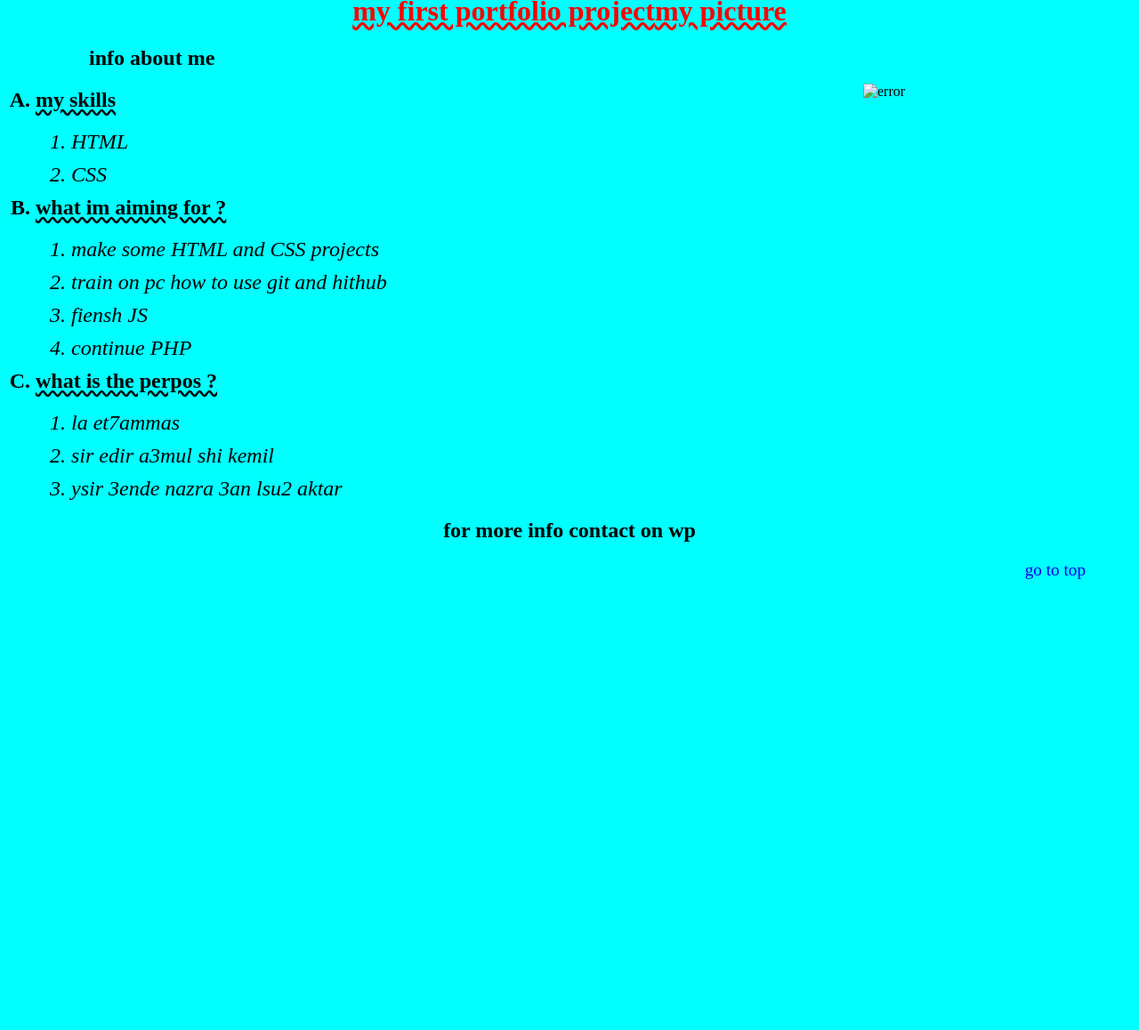
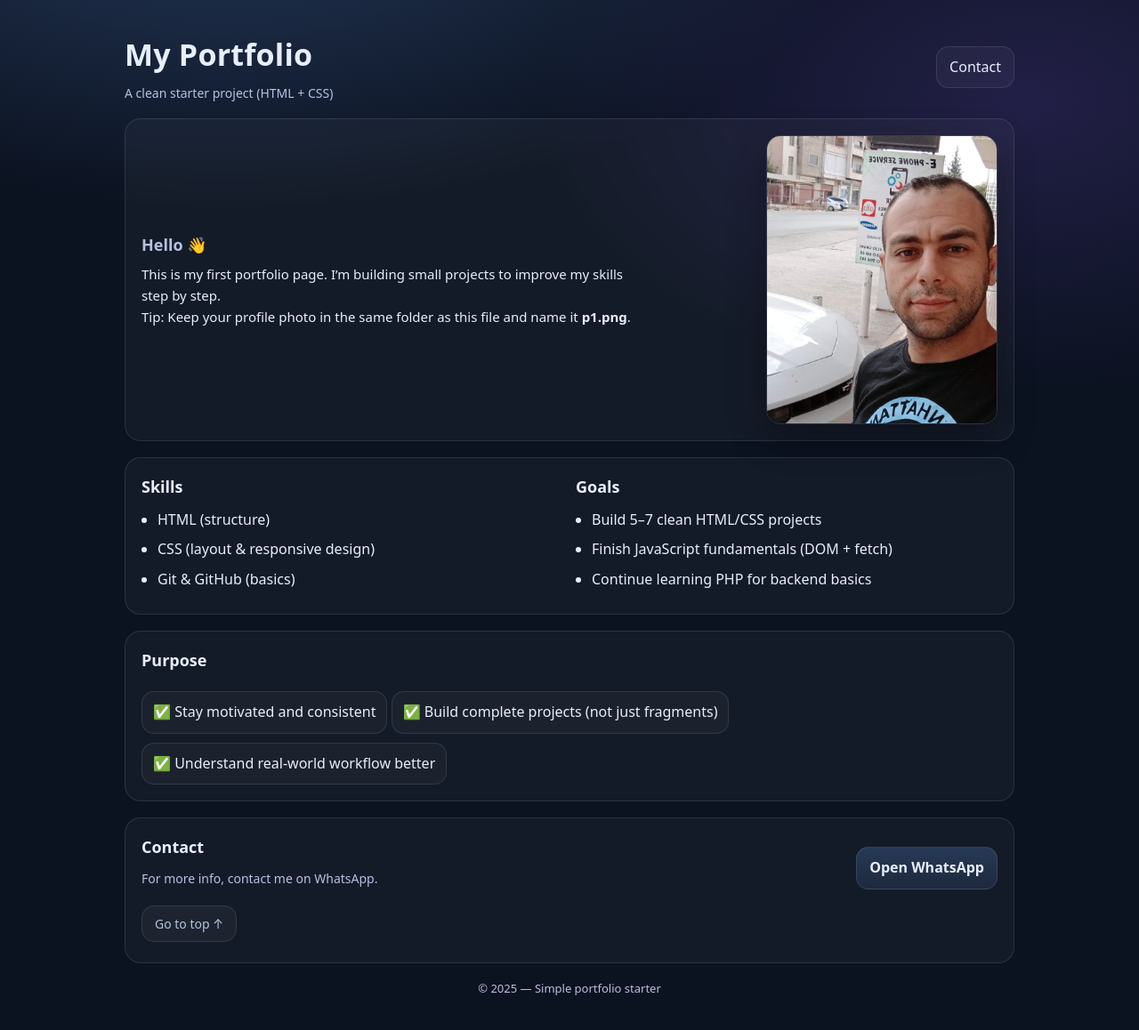
Before and after one commit to fouadghawi/my-1st-portfolio, a plain HTML site: page index.html in a window 1280 px wide. Shown: the part 6-1164 px from the top of the page at 89% size. Before the commit the page ends 800 px from the top, so only its background shows below. Drawn offline with Linux system fonts and the light colour scheme.

Commit message:
changed pic

```diff
--- a/index.html
+++ b/index.html
@@ -1,91 +1,277 @@
- <!DOCTYPE html>
+<!doctype html>
 <html lang="en">
 <head>
-    <meta charset="UTF-8">
-    <meta name="viewport" content="width=device-width, initial-scale=1.0">
-    <title>portfolio project</title>
+  <meta charset="UTF-8" />
+  <meta name="viewport" content="width=device-width, initial-scale=1.0" />
+  <title>My Portfolio</title>
+
   <style>
+    :root{
+      --bg: #0b1220;
+      --card: #121a2a;
+      --text: #e8eefc;
+      --muted: #b6c2e2;
+      --accent: #6ea8fe;
+      --border: rgba(255,255,255,.10);
+    }
+
+    *{ box-sizing: border-box; }
     body{
-            background-color: aqua;
-            margin: 0px;
+      margin: 0;
+      font-family: system-ui, -apple-system, Segoe UI, Roboto, Arial, sans-serif;
+      background: radial-gradient(1200px 600px at 20% -10%, rgba(110,168,254,.25), transparent 60%),
+                  radial-gradient(1000px 600px at 90% 10%, rgba(138,92,246,.18), transparent 55%),
+                  var(--bg);
+      color: var(--text);
+      line-height: 1.6;
     }
+
+    a{ color: inherit; text-decoration: none; }
+    a:focus-visible{ outline: 2px solid var(--accent); outline-offset: 3px; border-radius: 10px; }
+
+    .container{
+      width: min(1000px, 92%);
+      margin: 0 auto;
+      padding: 24px 0 60px;
+    }
+
+    header{
+      display: flex;
+      gap: 20px;
+      align-items: center;
+      justify-content: space-between;
+      padding: 16px 0;
+    }
+
+    .brand{
+      display: grid;
+      gap: 6px;
+    }
+
     h1{
-            margin-top: 0px;
-            text-align:center;
-            text-decoration: underline wavy;
-            color:red;
+      margin: 0;
+      font-size: clamp(22px, 3vw, 34px);
+      letter-spacing: .2px;
     }
-        h2.fh2{
-            margin-left: 100px;
+
+    .subtitle{
+      margin: 0;
+      color: var(--muted);
+      font-size: 14px;
     }
-        h2.sh2{
+
+    .top-link{
+      border: 1px solid var(--border);
+      padding: 10px 14px;
+      border-radius: 14px;
+      background: rgba(255,255,255,.04);
+      transition: transform .15s ease, background .15s ease;
+      white-space: nowrap;
+    }
+    .top-link:hover{
+      transform: translateY(-1px);
+      background: rgba(255,255,255,.07);
+    }
+
+    .hero{
+      display: grid;
+      grid-template-columns: 1.2fr .8fr;
+      gap: 18px;
+      align-items: center;
+      padding: 18px;
+      border: 1px solid var(--border);
+      border-radius: 18px;
+      background: rgba(255,255,255,.04);
+      backdrop-filter: blur(6px);
+    }
+
+    .hero h2{
+      margin: 0 0 6px;
+      font-size: 18px;
+      color: var(--muted);
+      font-weight: 600;
+    }
+
+    .hero p{
+      margin: 0;
+      font-size: 15px;
+      color: var(--text);
+    }
+
+    .avatar{
+      justify-self: end;
+      width: min(260px, 100%);
+      border-radius: 16px;
+      border: 1px solid var(--border);
+      box-shadow: 0 14px 40px rgba(0,0,0,.35);
+      display: block;
+      object-fit: cover;
+      aspect-ratio: 4 / 5;
+    }
+
+    main{
+      margin-top: 18px;
+      display: grid;
+      gap: 18px;
+    }
+
+    .card{
+      border: 1px solid var(--border);
+      border-radius: 18px;
+      background: rgba(255,255,255,.04);
+      padding: 18px;
+    }
+
+    .card h3{
+      margin: 0 0 10px;
+      font-size: 18px;
+    }
+
+    .muted{
+      color: var(--muted);
+      font-size: 14px;
+      margin-top: 6px;
+    }
+
+    ul{
+      margin: 10px 0 0;
+      padding-left: 18px;
+    }
+    li{ margin: 8px 0; }
+
+    .grid-2{
+      display: grid;
+      grid-template-columns: 1fr 1fr;
+      gap: 14px;
+    }
+
+    .pill{
+      display: inline-flex;
+      align-items: center;
+      gap: 8px;
+      padding: 10px 12px;
+      border-radius: 14px;
+      border: 1px solid var(--border);
+      background: rgba(255,255,255,.03);
+    }
+
+    .cta{
+      display: flex;
+      align-items: center;
+      justify-content: space-between;
+      gap: 12px;
+      flex-wrap: wrap;
+    }
+
+    .btn{
+      display: inline-flex;
+      align-items: center;
+      justify-content: center;
+      padding: 10px 14px;
+      border-radius: 14px;
+      border: 1px solid var(--border);
+      background: linear-gradient(180deg, rgba(110,168,254,.22), rgba(110,168,254,.10));
+      transition: transform .15s ease, filter .15s ease;
+      font-weight: 600;
+    }
+    .btn:hover{ transform: translateY(-1px); filter: brightness(1.08); }
+
+    footer{
+      margin-top: 18px;
+      color: var(--muted);
+      font-size: 13px;
       text-align: center;
     }
-        ol.ol1{
-            list-style-type: upper-alpha;
-        }
-        ol.ol2{
-            font-style: italic;
-            font-size: x-large;
-        }
-        li{
-            margin-top: 10px;;
-        }
-        li.l1{
-            font-weight: bolder;
-            font-size: x-large;
-            text-decoration: underline wavy;
-            margin-bottom: 20px;
-        }
-        img{
-            position: absolute;
-            right: 10px;
-            top: 100px;
-            width: 300px;
-        }
-        a{
-            float: right;
-            padding-right: 60px;
-            text-decoration: none;
-            font-size: larger;
-        }
-        a:hover{
-            font-size: x-large;
-        }
-        @media (max-width:800px) {
-            img{
-                display: block;
-                position: static;
-                margin: auto;
-            }
+
+    @media (max-width: 800px){
+      .hero{ grid-template-columns: 1fr; }
+      .avatar{ justify-self: center; }
+      .grid-2{ grid-template-columns: 1fr; }
+      header{ flex-direction: column; align-items: flex-start; }
     }
   </style>
 </head>
+
 <body id="top">
-    <h1>my first portfolio project<span>my picture</span></h1>
-    <img src="p1.png" alt="error">
-    <h2 class="fh2">info about me</h2>
-    <ol class="ol1">
-        <li class="l1">my skills</li>
-        <ol class="ol2">
-            <li>HTML</li>
-            <li>CSS</li>
-        </ol>
-        <li class="l1">what im aiming for ?</li>
-        <ol class="ol2">
-            <li>make some HTML and CSS projects</li>
-            <li>train on pc how to use git and hithub</li>
-            <li>fiensh JS</li>
-            <li>continue PHP</li>
-        </ol>
-        <li class="l1">what is the perpos ?</li>
-        <ol class="ol2">
-            <li>la et7ammas</li>
-            <li>sir edir a3mul shi kemil</li>
-            <li>ysir 3ende nazra 3an lsu2 aktar</li>
-        </ol>
-    </ol>
-    <h2 class="sh2">for more info contact on wp</h2>
-    <a href="#top">go to top</a>
+  <div class="container">
+    <header>
+      <div class="brand">
+        <h1>My Portfolio</h1>
+        <p class="subtitle">A clean starter project (HTML + CSS)</p>
+      </div>
+
+      <a class="top-link" href="#contact">Contact</a>
+    </header>
+
+    <section class="hero" aria-label="Intro">
+      <div>
+        <h2>Hello 👋</h2>
+        <p>
+          This is my first portfolio page. I’m building small projects to improve my skills step by step.
+        </p>
+        <p class="muted">
+          Tip: Keep your profile photo in the same folder as this file and name it <b>p1.png</b>.
+        </p>
+      </div>
+
+      <img class="avatar" src="received_628154682382424.jpeg" alt="My profile photo" />
+    </section>
+
+    <main>
+      <section class="card" aria-label="Skills and goals">
+        <div class="grid-2">
+          <div>
+            <h3>Skills</h3>
+            <ul>
+              <li>HTML (structure)</li>
+              <li>CSS (layout & responsive design)</li>
+              <li>Git & GitHub (basics)</li>
+            </ul>
+          </div>
+
+          <div>
+            <h3>Goals</h3>
+            <ul>
+              <li>Build 5–7 clean HTML/CSS projects</li>
+              <li>Finish JavaScript fundamentals (DOM + fetch)</li>
+              <li>Continue learning PHP for backend basics</li>
+            </ul>
+          </div>
+        </div>
+      </section>
+
+      <section class="card" aria-label="Purpose">
+        <h3>Purpose</h3>
+        <div class="pill">✅ Stay motivated and consistent</div>
+        <div class="pill" style="margin-top:10px;">✅ Build complete projects (not just fragments)</div>
+        <div class="pill" style="margin-top:10px;">✅ Understand real-world workflow better</div>
+      </section>
+
+      <section class="card" id="contact" aria-label="Contact">
+        <div class="cta">
+          <div>
+            <h3>Contact</h3>
+            <p class="muted">For more info, contact me on WhatsApp.</p>
+          </div>
+
+          <!-- بدل YOUR_NUMBER حط رقمك مع كود البلد بدون + ولا مسافات (مثال: 96170123456) -->
+          <a class="btn" href="https://wa.me/+96181952412" target="_blank" rel="noopener">Open WhatsApp</a>
+        </div>
+
+        <p class="muted" style="margin-top:14px;">
+          <a class="top-link" href="#top">Go to top ↑</a>
+        </p>
+      </section>
+    </main>
+
+    <footer>
+      © <span id="year"></span> — Simple portfolio starter
+    </footer>
+  </div>
+
+  <script>
+    // tiny enhancement (optional)
+    document.getElementById("year").textContent = new Date().getFullYear();
+  </script>
 </body>
 </html>
```
Lines whose indentation alone changed are shown as unchanged.
